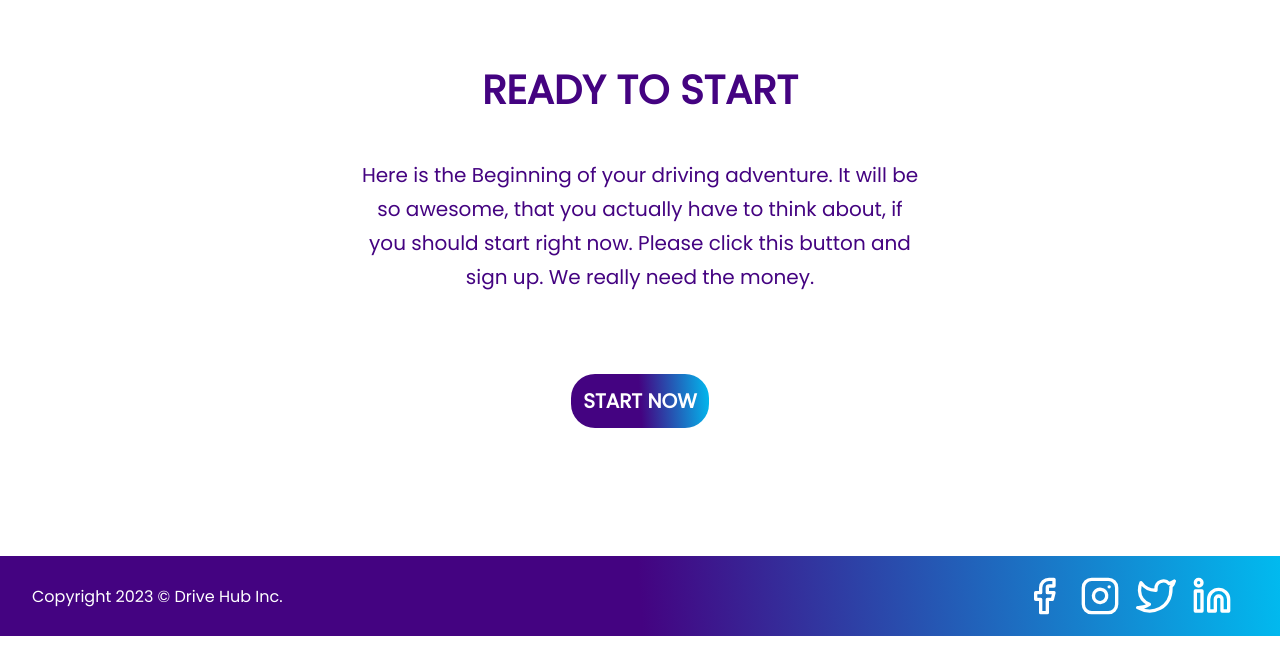
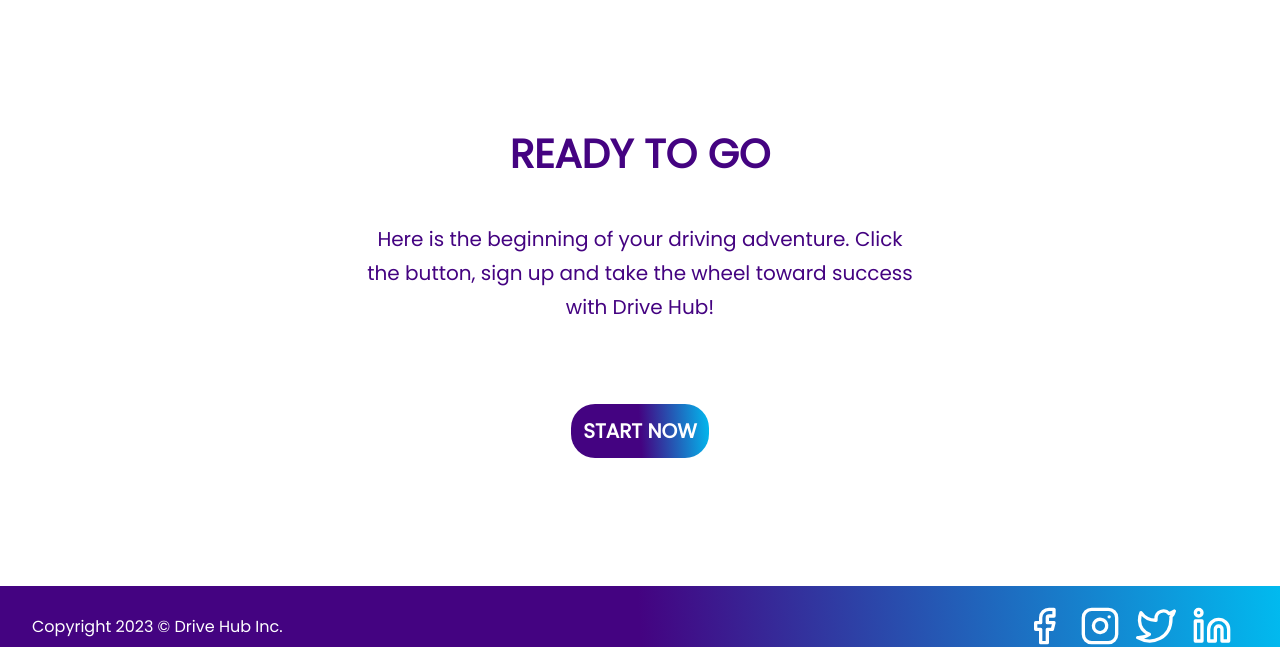
Before and after one commit to MikeSymoDev/frontend-driving-school, a React (Create React App) app: page /driverdetail/1 in a window 1280 px wide. Shown: the part 228-875 px from the top of the page. Built offline with nearby package versions, Linux system fonts and the light colour scheme; no server answers.

Commit message:
small text and styling changes throught the website

```diff
--- a/src/components/callToAction/callToAction.jsx
+++ b/src/components/callToAction/callToAction.jsx
@@ -9,12 +9,12 @@ export default function CallToAction() {
     <>
       <div className="cta">
         <div className="textalign">
-          <h2>READY TO START</h2>
+          <h2>READY TO GO</h2>
           <p>
-            Here is the Beginning of your driving adventure. It will be so
-            awesome, that you actually have to think about, if you should start
-            right now. Please click this button and sign up. We really need the
-            money.
+            Here is the beginning of your driving adventure.
+             Click the button, sign up and take the wheel
+             toward success with Drive Hub!
+
           </p>
           <button>
             <NavLink to="signup">START NOW</NavLink>{' '}
--- a/src/components/callToAction/callToAction.scss
+++ b/src/components/callToAction/callToAction.scss
@@ -8,6 +8,7 @@
   padding-left: 8rem;
   padding-right: 8rem;
   padding-bottom: 8rem;
+  margin-top: 4rem;
 
   .textalign {
     max-width: 35rem;
--- a/src/components/driverDetailComponent/driverDetailComponent.jsx
+++ b/src/components/driverDetailComponent/driverDetailComponent.jsx
@@ -43,7 +43,7 @@ export default function DriverDetail() {
 
             <div className='drivertext'>
 
-              <p>About: "{driver.about}"</p>
+              <p>About: {driver.about}</p>
               <p>Gender: {driver.gender}</p>
               <p>E-Mail: <a href={`mailto:${driver.email}`}>{driver.email}</a></p>
                <p>Phone: {driver.phone}</p>
--- a/src/components/driverDetailComponent/driverDetailComponent.scss
+++ b/src/components/driverDetailComponent/driverDetailComponent.scss
@@ -15,7 +15,7 @@
   background-color: $component-background;
   display: flex;
   justify-content: center;
-  margin-bottom: 5rem;
+  margin-bottom: -5rem;
   padding-top: 3rem;
   padding-bottom: 3rem;
 }
@@ -23,7 +23,7 @@
 .driver-card {
   display: flex;
   align-items: flex-start;
-  margin-bottom: 1rem;
+  margin-bottom: 5rem;
 }
 
 .drivingschooltext {
--- a/src/components/threeDrivers/threeDrivers.jsx
+++ b/src/components/threeDrivers/threeDrivers.jsx
@@ -31,7 +31,7 @@ export default function ThreeDrivers() {
         <div className="drivertitle">
           <h2>SOME OF OUR DRIVERS</h2>
           <p>
-            Ready to get some driving skills? We got you covered. On Drive Hub
+            Ready to get some driving skills? We got you covered. On Drive Hub,
             only the best and most reliable driving instructors offer their services.
             Find the driving instructor that fits your agenda right here on Drive Hub.
           </p>
--- a/src/pages/signUpStart.jsx
+++ b/src/pages/signUpStart.jsx
@@ -15,10 +15,10 @@ export default function SignUpStart() {
         <h2 className="herocontentdetail">SIGN UP</h2>
       </div>
         <div className="SignUp-Start-Container">
-          <h2>What Type are you?</h2>
+          <h2>What type are you?</h2>
           <p>
             It depends for what reasons you are here: <br></br>
-            Would you like to learn or would you like to teach?
+            Do you want to learn or teach?
           </p>
           <div className='Choose-Type'>
             <button onClick={() => handleUserType('S')}>STUDENT</button>
```
